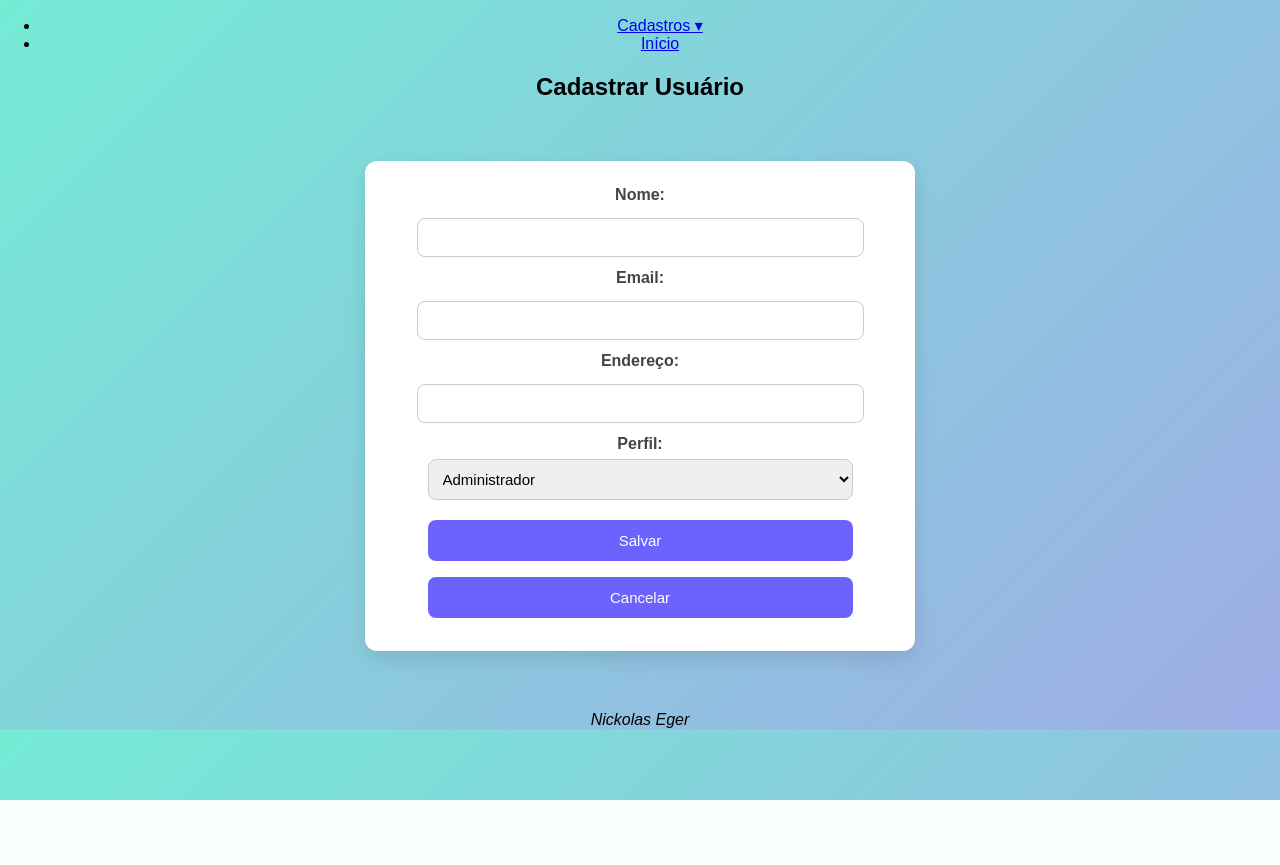
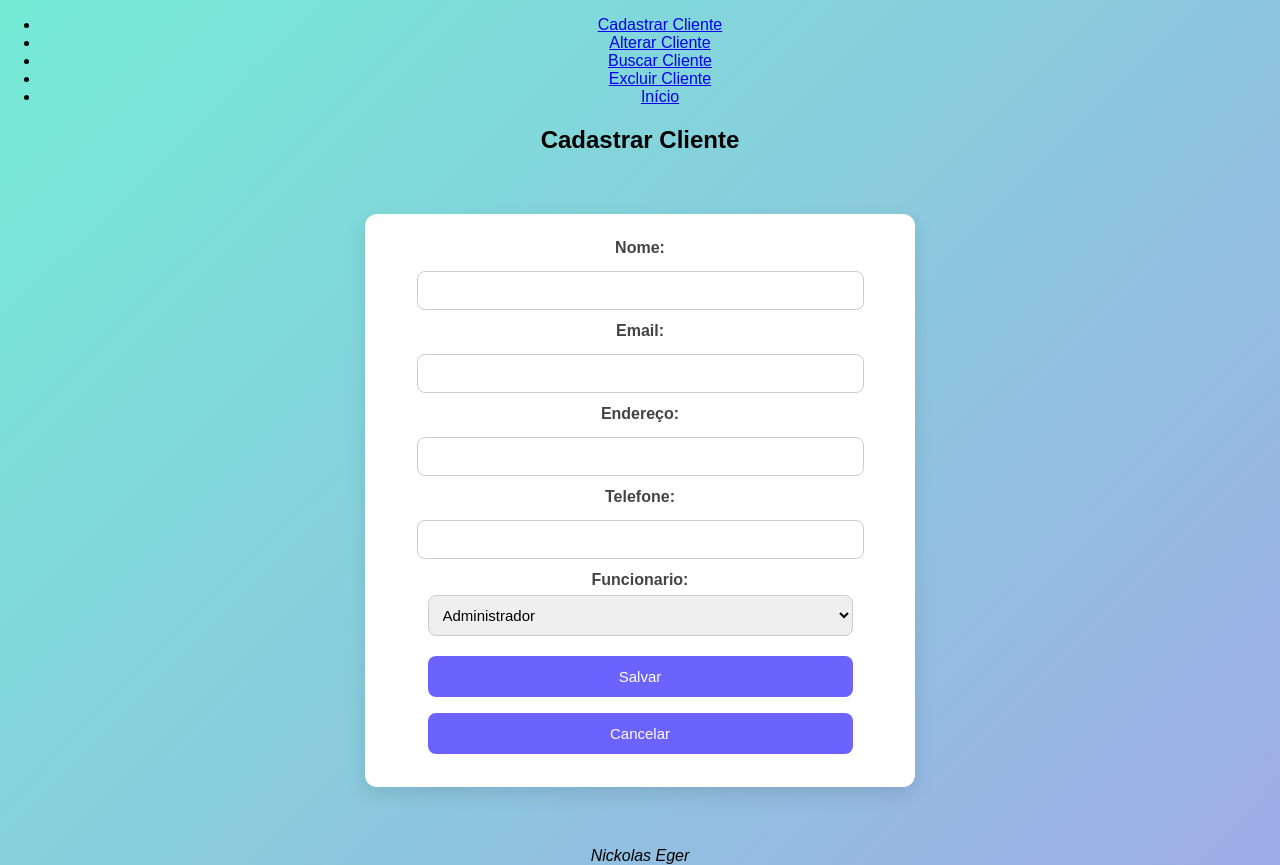
Before and after one commit to NickolasEger/NickolasEger_prova, a PHP site: page /cadastro_cliente.php in a window 1280 px wide. Before the commit the page ends 800 px from the top, so only its background shows below. Run offline with PHP 8.4, Linux system fonts and the light colour scheme; a user stored in the database is signed in.

Commit message:
atualização
arrumei todas as variáveis a medida do necessario

```diff
--- a/MaterialApoio/cadastro_cliente.php
+++ b/MaterialApoio/cadastro_cliente.php
@@ -10,20 +10,22 @@ if($_SESSION['perfil']!=1){
 }
 
 if($_SERVER["REQUEST_METHOD"]=="POST"){
-    $nome = $_POST['nome'];
+    $nome_cliente = $_POST['nome'];
     $email = $_POST['email'];
     $endereco = $_POST['endereco'];
-    $id_perfil = $_POST['id_perfil'];
+    $id_funcionario_responsavel = $_POST['id_funcionario_responsavel'];
+    $telefone = $_POST['telefone'];
 
-    $sql="INSERT INTO cliente(nome,email,endereco,id_perfil) VALUES (:nome,:email,:endereco,:id_perfil)";
+    $sql="INSERT INTO cliente(nome_cliente,email,endereco,id_funcionario_responsavel,telefone) VALUES (:nome_cliente,:email,:endereco,:id_funcionario_responsavel,:telefone)";
     $stmt = $pdo->prepare($sql);
-    $stmt->bindParam(':nome',$nome);
+    $stmt->bindParam(':nome_cliente',$nome_cliente);
     $stmt->bindParam(':email',$email);
     $stmt->bindParam(':endereco',$endereco);
-    $stmt->bindParam(':id_perfil',$id_perfil);
+    $stmt->bindParam(':telefone',$telefone);
+    $stmt->bindParam(':id_funcionario_responsavel',$id_funcionario_responsavel);
 
     if($stmt->execute()){
-        echo "<script>alert('Cliente cadastrado com sucesso!');window.location.href='cadastro_cliente.php'</script>";
+        echo "<script>alert('Cliente cadastrado com sucesso!');</script>";
     }else{
         echo "<script>alert('Erro ao cadastrar o cliente!');</script>";
     }
@@ -41,27 +43,20 @@ if($_SERVER["REQUEST_METHOD"]=="POST"){
 <body>
 
 <nav class="navbar">
-    <ul>
-        <li class="dropdown">
-            <a href="#">Cadastros ▾</a>
-            <ul class="dropdown-menu">
-                <li><a href="cadastro_usuario.php">Usuário</a></li>
-                <li><a href="cadastro_perfil.php">Perfil</a></li>
-                <li><a href="cadastro_cliente.php">Cliente</a></li>
-                <li><a href="cadastro_fornecedor.php">Fornecedor</a></li>
-                <li><a href="cadastro_produto.php">Produto</a></li>
-                <li><a href="cadastro_funcionario.php">Funcionário</a></li>
-            </ul>
-        </li>
-        <li><a href="principal.php">Início</a></li>
-    </ul>
-</nav>
+        <ul>
+            <li><a href="cadastro_cliente.php">Cadastrar Cliente</a></li>
+            <li><a href="alterar_cliente.php">Alterar Cliente</a></li>
+            <li><a href="buscar_cliente.php">Buscar Cliente</a></li>
+            <li><a href="excluir_cliente.php">Excluir Cliente</a></li>
+            <li><a href="principal.php">Início</a></li>
+        </ul>
+    </nav>
 
 
-<h2>Cadastrar Usuário</h2>
+<h2>Cadastrar Cliente</h2>
 <form action="cadastro_cliente.php" method="POST">
 
-    <label for="nome">Nome:</label>
+    <label for="nome_cliente">Nome:</label>
     <input type="text" id="nome" name="nome" required>
 
     <label for="email">Email:</label>
@@ -70,8 +65,11 @@ if($_SERVER["REQUEST_METHOD"]=="POST"){
     <label for="endereco">Endereço:</label>
     <input type="text" id="endereco" name="endereco" required>
 
-    <label for="id_perfil">Perfil:</label>
-    <select id="id_perfil" name="id_perfil">
+    <label for="telefone">Telefone:</label>
+    <input type="text" id="telefone" name="telefone" required>
+
+    <label for="id_funcionario_responsavel">Funcionario:</label>
+    <select id="id_funcionario_responsavel" name="id_funcionario_responsavel">
         <option value="1">Administrador</option>
         <option value="2">Secretaria</option>
         <option value="3">Almoxarife</option>
```
